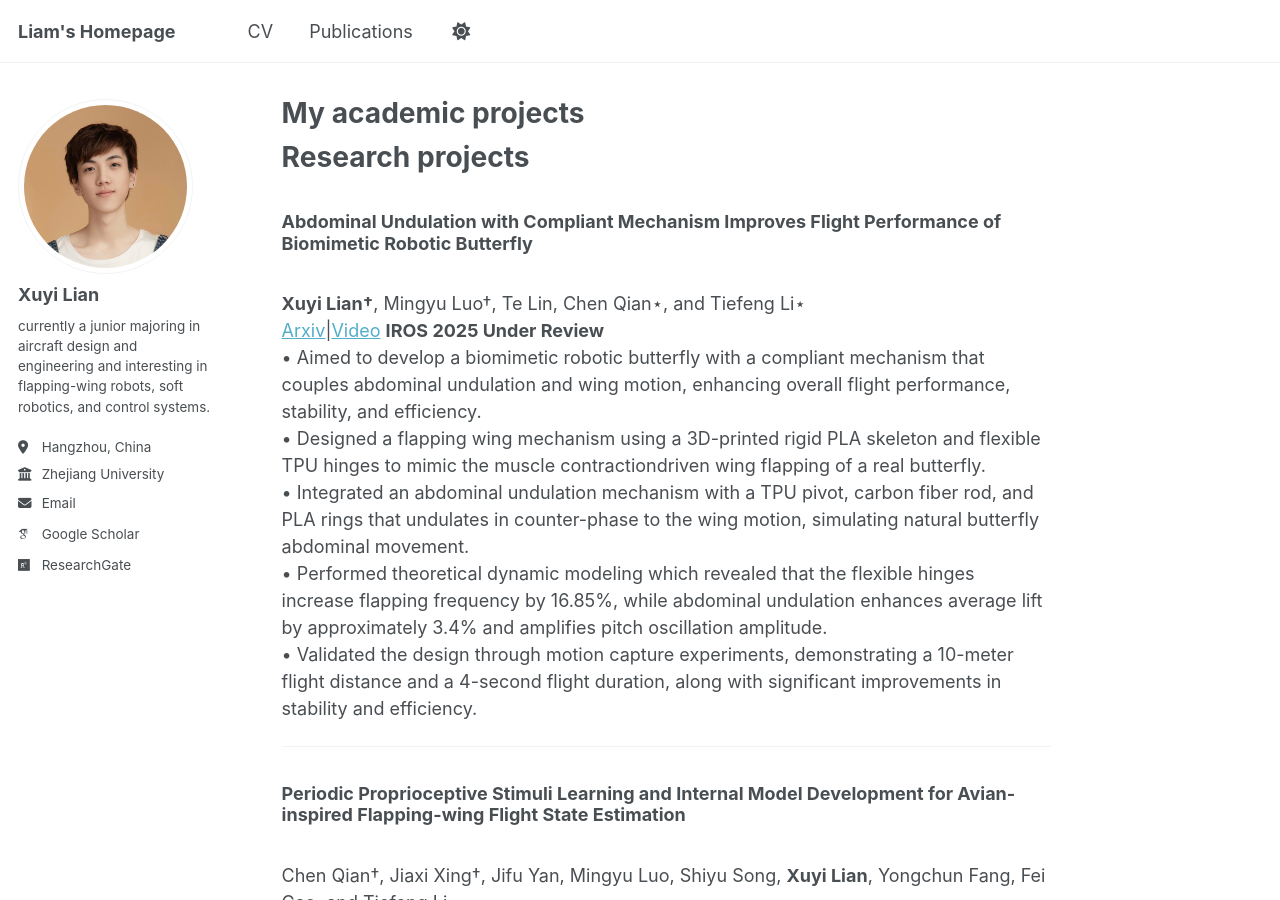
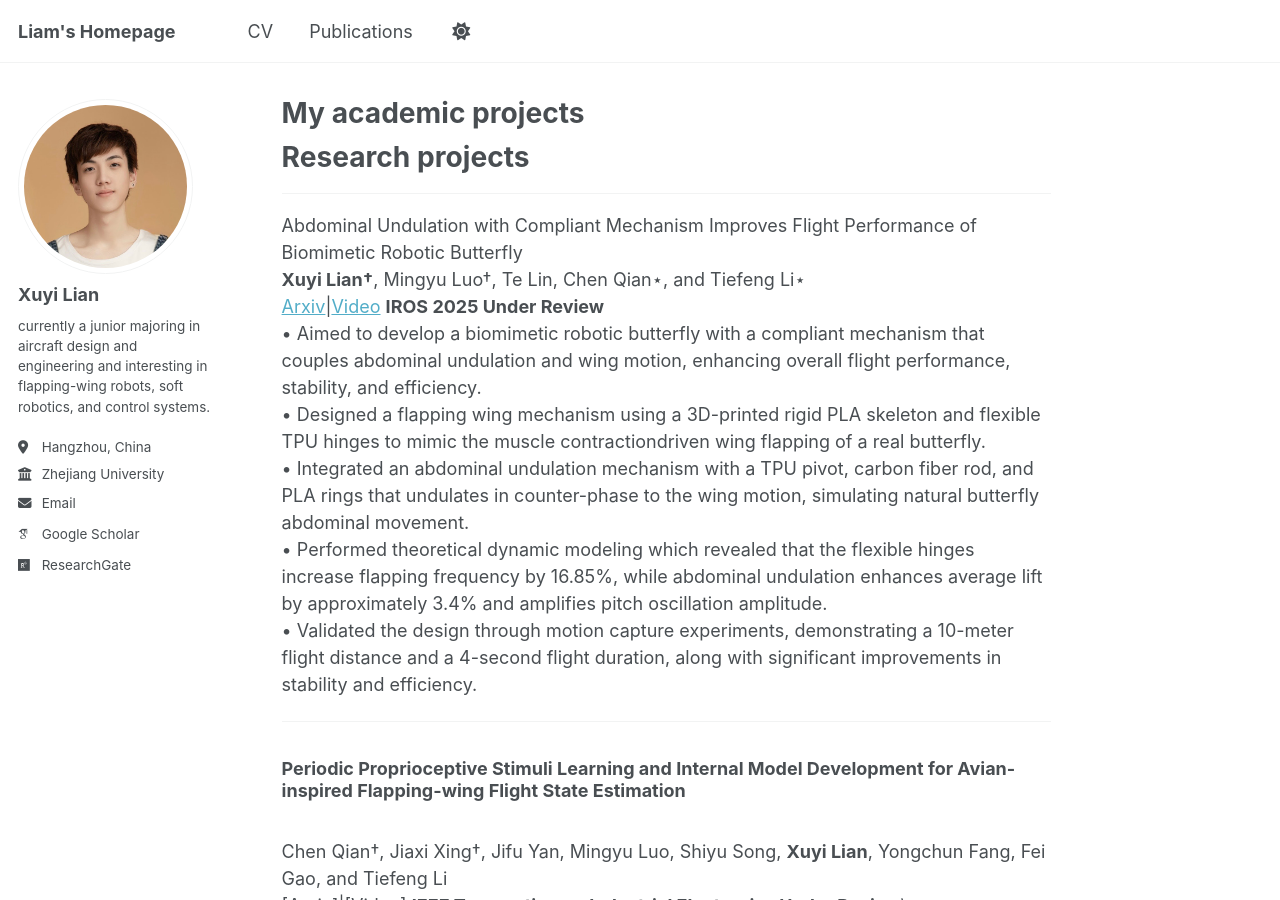
Before and after one commit to xuyilian/xuyilian.github.io, a Jekyll site: the page built from _pages/about.md, in a window 1280 px wide and 900 px high. Built offline with Jekyll 4.4.1, drawn with Linux system fonts in a browser that asks for light colours; some web fonts are replaced.

```diff
--- a/_pages/about.md
+++ b/_pages/about.md
@@ -10,8 +10,9 @@ redirect_from:
 
 Research projects
 ======
+------
 
-<h3>Abdominal Undulation with Compliant Mechanism Improves Flight Performance of Biomimetic Robotic Butterfly</h3>\\
+Abdominal Undulation with Compliant Mechanism Improves Flight Performance of Biomimetic Robotic Butterfly\\
 **Xuyi Lian†**, Mingyu Luo†, Te Lin, Chen Qian⋆, and Tiefeng Li⋆\\
 [Arxiv](https://arxiv.org/pdf/2503.06516)|[Video](https://www.youtube.com/watch?v=68d5d4W_XB4)                                                     **IROS 2025 Under Review**\\
 • Aimed to develop a biomimetic robotic butterfly with a compliant mechanism that couples abdominal undulation and wing motion, enhancing overall flight performance, stability, and efficiency.\\
```
